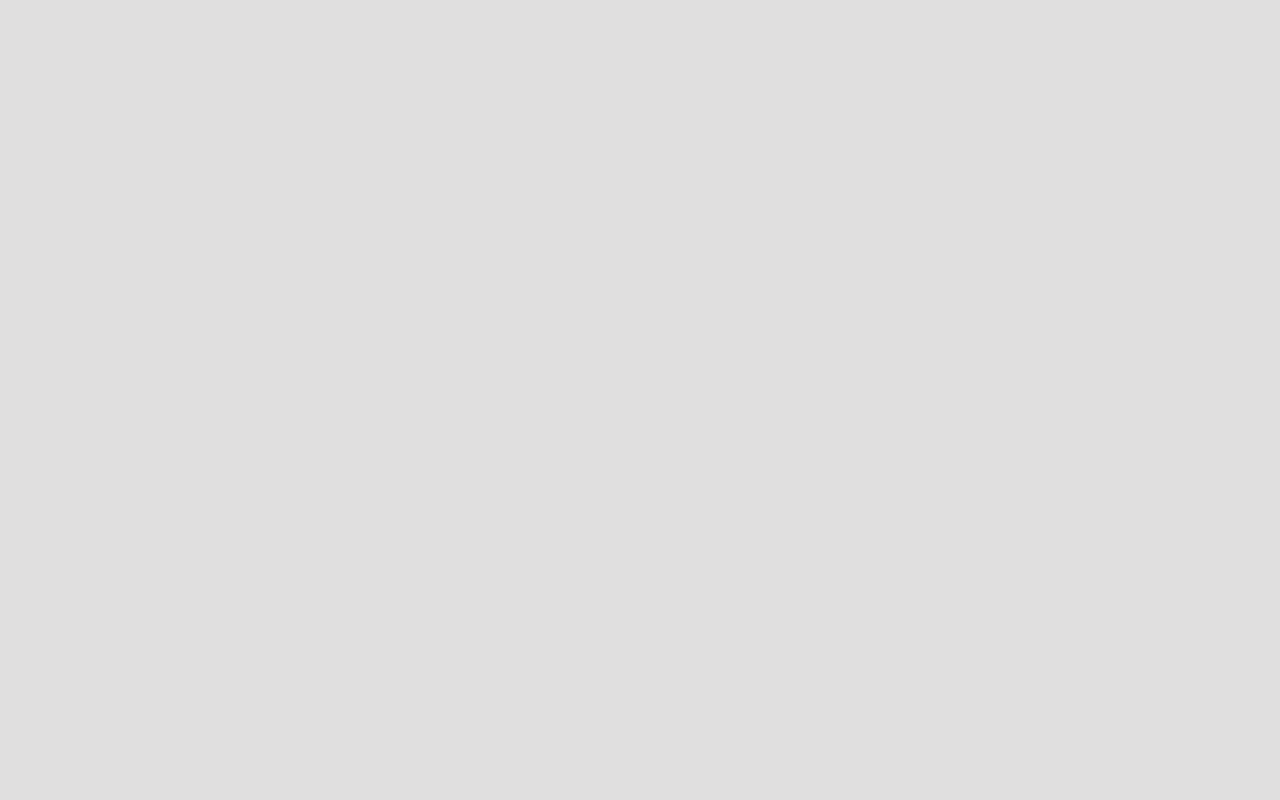
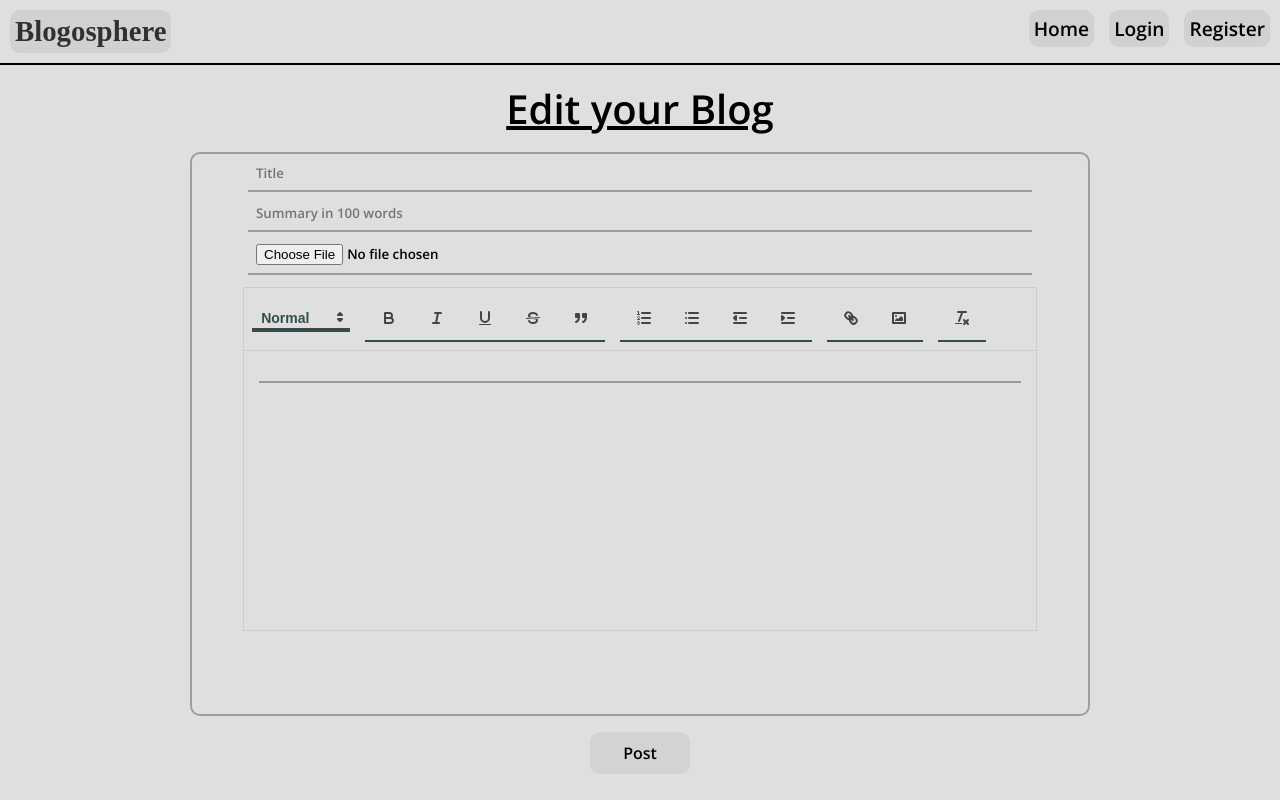
Before and after one commit to milindsharma7/Blogosphere, a React (Create React App) app in the folder client/: page /edit/1 in a window 1280 px wide. Before the commit this address had no page. Built offline with nearby package versions, Linux system fonts and the light colour scheme; no server answers; a web font is replaced by a local one.

Commit message:
Edit Posts Added

```diff
--- a/client/src/App.jsx
+++ b/client/src/App.jsx
@@ -6,6 +6,7 @@ import Register from './Register';
 import Create from './Create';
 import SinglePost from './SinglePost';
 import MyPosts from './MyPosts';
+import EditPost from './EditPost';
 
 function App() {
   return (
@@ -20,6 +21,8 @@ function App() {
           <Route path='/create' element={<Create/>}/>
           <Route path='/post/:id' element={<SinglePost/>}/>
           <Route path='/my' element={<MyPosts/>}/>
+          <Route path='/edit/:id' element={<EditPost/>}/>
+          <Route path='delete/:id' element={<RootLayout/>}/>
         </Route>
       </Routes>
     </BrowserRouter>
--- a/client/src/EditPost.jsx
+++ b/client/src/EditPost.jsx
@@ -1,9 +1,92 @@
-import React from 'react'
+import React, { useContext, useEffect, useState } from 'react';
+import Header from './Header';
+import ReactQuill from "react-quill";
+import 'react-quill/dist/quill.snow.css';
+import './Create.css';
+import axios from 'axios';
+import { Navigate, useParams } from 'react-router-dom';
+import { UserContext } from './UserContext';
+
+const modules = {
+  toolbar: [
+    [{ 'header': [1, 2, false] }],
+    ['bold', 'italic', 'underline','strike', 'blockquote'],
+    [{'list': 'ordered'}, {'list': 'bullet'}, {'indent': '-1'}, {'indent': '+1'}],
+    ['link', 'image'],
+    ['clean']
+  ],
+};
+
+const formats = [
+  'header',
+  'bold', 'italic', 'underline', 'strike', 'blockquote',
+  'list', 'bullet', 'indent',
+  'link', 'image'
+];
+
+const convertToBase64 = (file) => {
+  return new Promise((resolve,reject)=>{
+  const fileReader = new FileReader();
+  fileReader.readAsDataURL(file);
+  fileReader.onload = () => {
+    resolve(fileReader.result);
+  };
+  fileReader.onerror = (error) => {
+    reject(error);
+  }
+  })
+}
 
 function EditPost() {
-  return (
-    <div>EditPost</div>
-  )
+  const {id} = useParams();
+  const {userInfo} = useContext(UserContext);
+  const [title,setTitle] = useState('');
+  const [summary,setSummary] = useState('');
+  const [content,setContent] = useState('');
+  const [file,setFile] = useState({});
+  const [redirect,setRedirect] = useState(false);
+
+  const editPost = async (e) => {
+    e.preventDefault();
+    const base64 = await convertToBase64(file[0]);
+    try {
+      const response  = await axios.put(`http://localhost:4000/edit/${id}`,{
+          // your expected POST request payload goes here
+          title: title,
+          summary: summary,
+          cover: base64,
+          content: content,
+          name: userInfo.username,
+        },
+        {
+          withCredentials: true,
+        }
+      )
+      setRedirect(true);
+
+    } catch (error) {
+      console.log(`error: `, error.message);
+      setRedirect(true);
+    }
+  }
+    if(redirect === true){
+      return(
+        <Navigate to='/home'/>
+      )
+    }
+    return (
+      <div id='createDiv'>
+        <Header/>
+        <div id='headCreate'>Edit your Blog</div>
+        <form onSubmit={editPost} id='createForm'>
+          <input type="text" value={title} required placeholder='Title' onChange={(e) => setTitle(e.target.value)}/>
+          <input type="text" required value={summary} placeholder='Summary in 100 words' onChange={(e) => setSummary(e.target.value)}/>
+          <input type="file" required accept='.jpeg,.png,.jpg' onChange={(e) => setFile(e.target.files)}/>
+          <ReactQuill value={content} modules={modules} formats={formats} id='quill' onChange={(newValue) => setContent(newValue)}/>
+          <button type='submit' id='submitCreate'>Post</button>
+        </form>
+      </div>
+    )
 }
 
 export default EditPost
--- a/client/src/SinglePost.jsx
+++ b/client/src/SinglePost.jsx
@@ -51,8 +51,8 @@ function SinglePost() {
           {
             canEdit ?
             <div id='sgButton'>
-              <Link id='sgEdit'>EDIT</Link>
-              <Link id='sgDelete'>DELETE</Link>
+              <Link id='sgEdit' to={`/edit/${id}`}>EDIT</Link>
+              <Link id='sgDelete' to={`/delete/${id}`}>DELETE</Link>
             </div>
             :
             <div>
```
Also changed, not shown: 1 other file (tests, documents, lock files or other folders).
